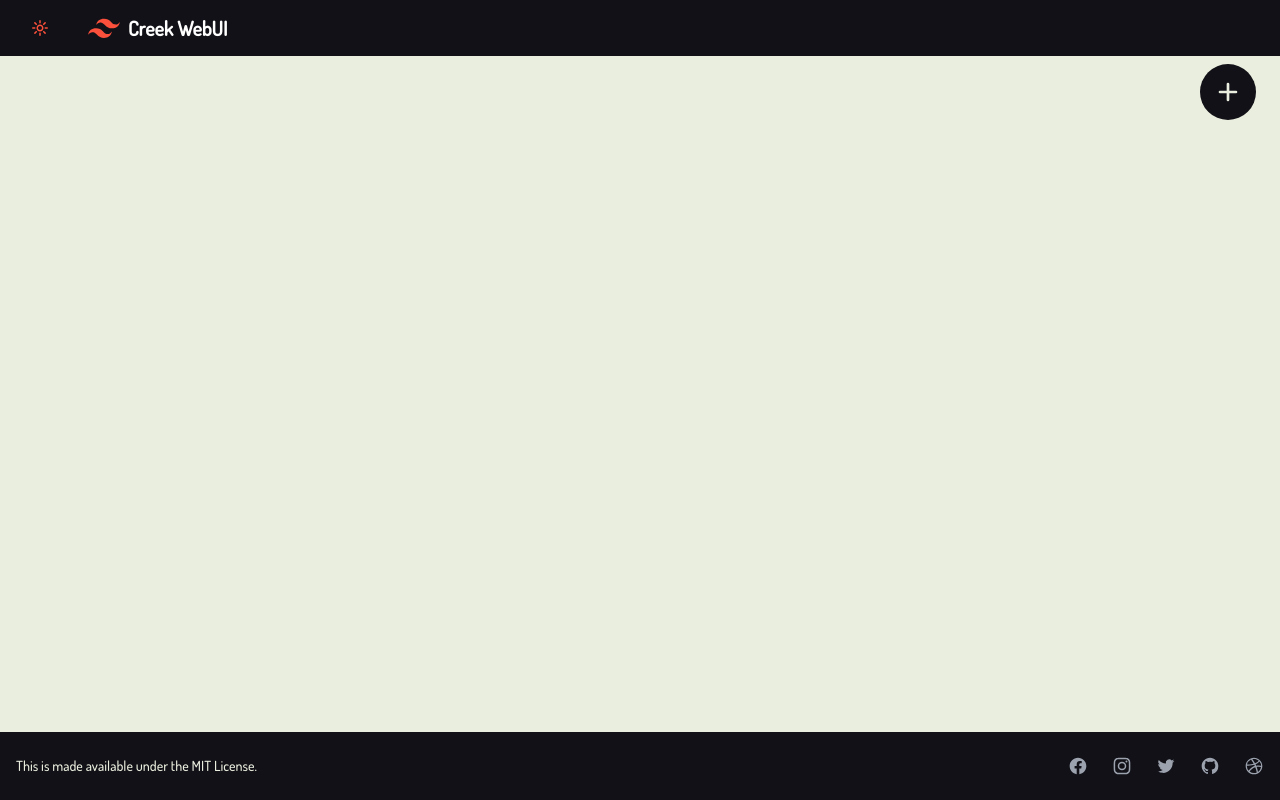
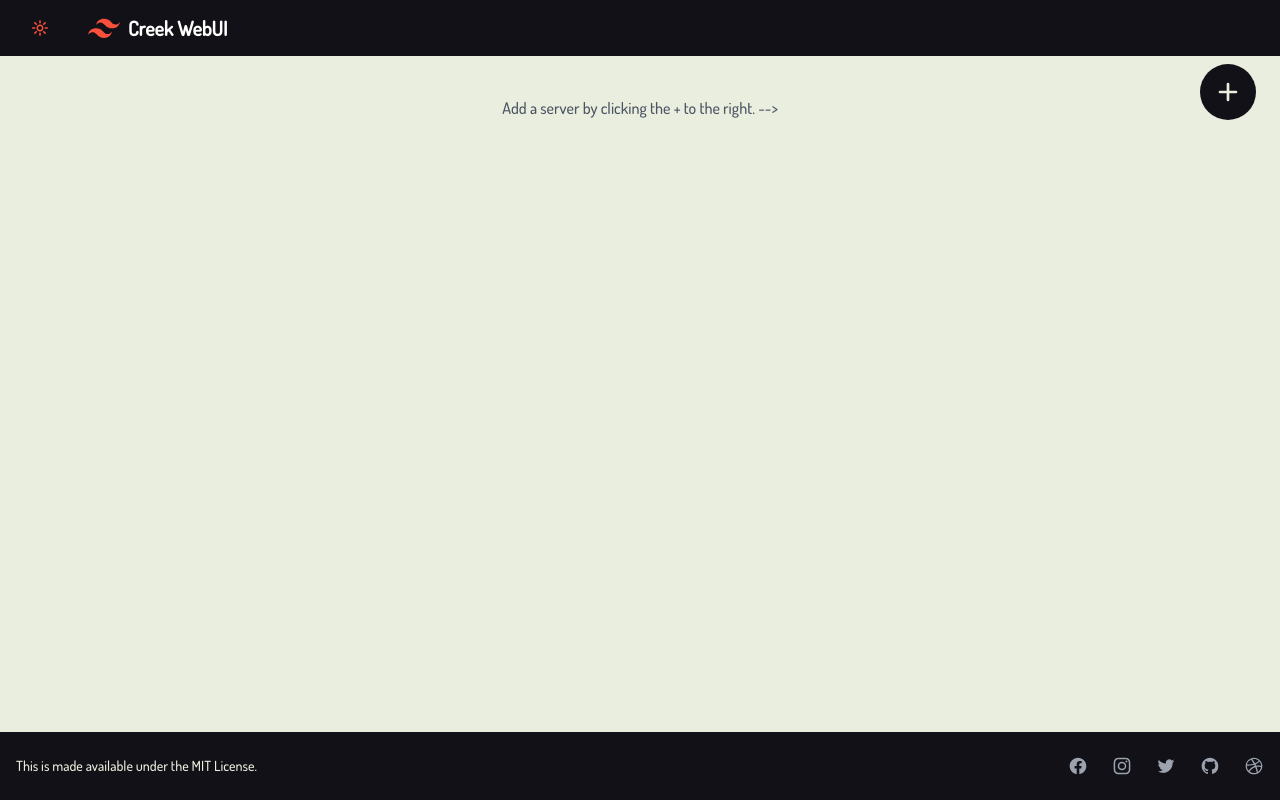
Before and after one commit to Klaushayan/creek-webui, a SvelteKit app: page / in a window 1280 px wide. Built offline with nearby package versions, Linux system fonts and the light colour scheme.

Commit message:
added content placeholder

```diff
--- /dev/null
+++ b/src/components/ContentPlaceholder.svelte
@@ -0,0 +1,17 @@
+<script lang="ts">
+    let hidden = true;
+    import { servers } from "../stores"
+    if (servers.subscribe(servers => servers.length > 0)) {
+        hidden = false;
+    }
+</script>
+
+{#if !hidden}
+<div class="container mx-auto">
+  <div class="flex items-center justify-center py-10">
+    <p class="text-gray-600 font-light text-center md:text-left lg:text-center">
+      Add a server by clicking the + to the right. -->
+    </p>
+  </div>
+</div>
+{/if}
--- a/src/routes/+page.svelte
+++ b/src/routes/+page.svelte
@@ -1,8 +1,9 @@
 <script lang="ts">
-
+import ContentPlaceholder from "../components/ContentPlaceholder.svelte";
 </script>
 
 <main class="max-w-full">
+	<ContentPlaceholder />
 	<div class="p-8 md:p-24 lg:p-32 mx-auto text-center max-w-full">
 	</div>
 	<div class="mx-auto max-w-full mt-64 lg:mt-0">
```
